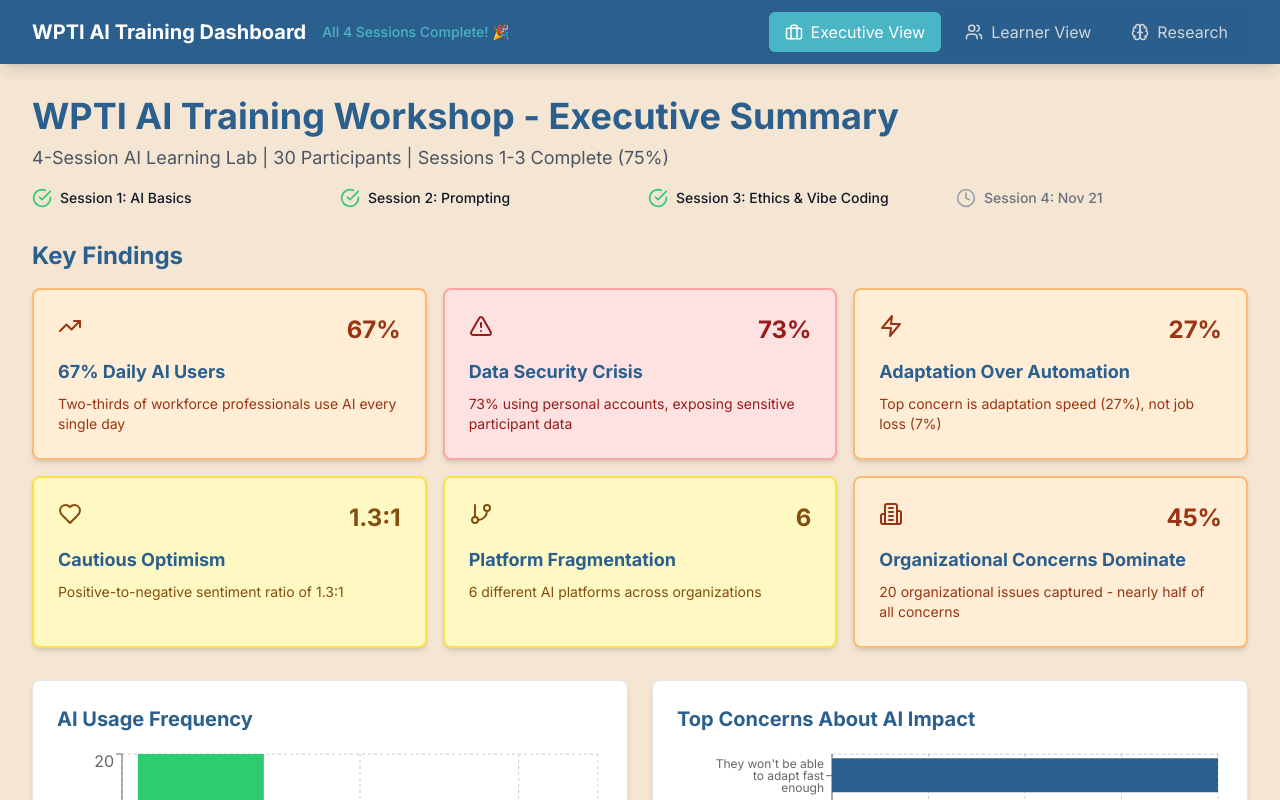
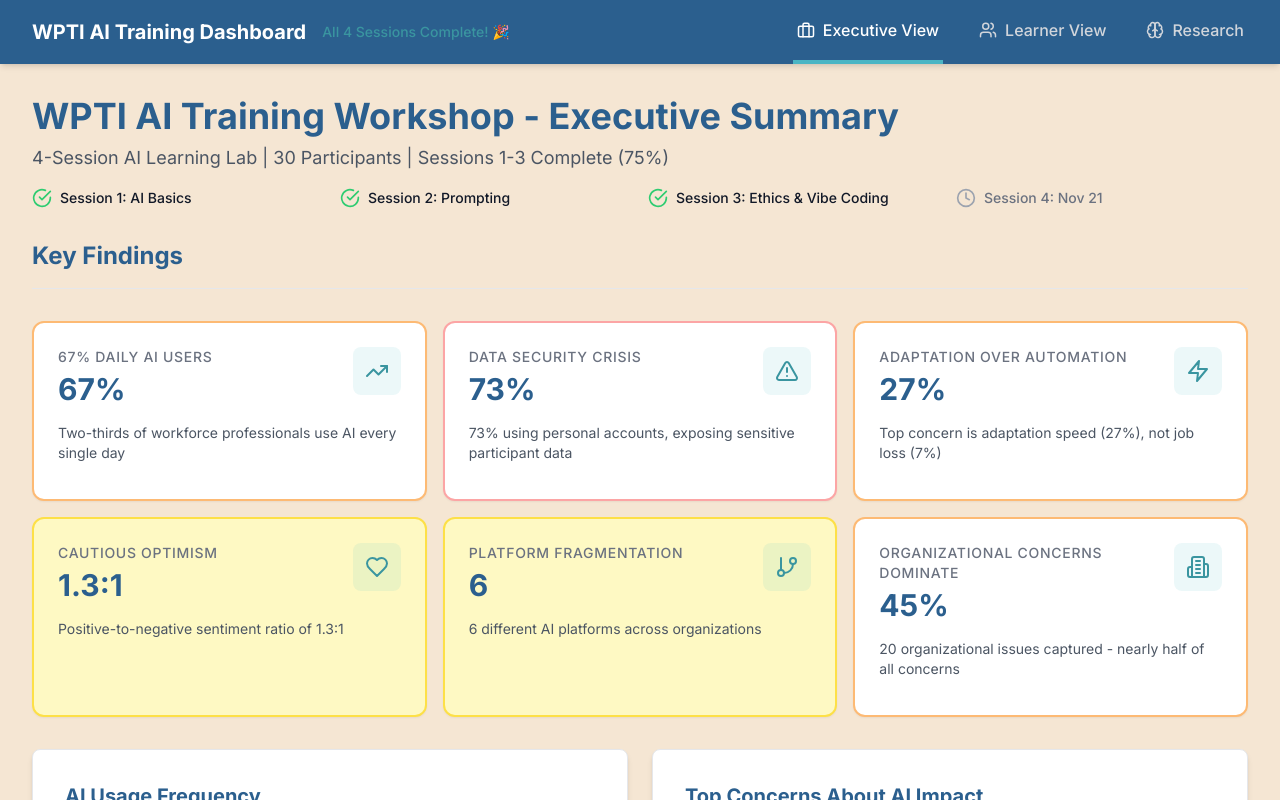
Before and after one commit to joshuamtm/wpti-ai-dashboard, a React (Vite) app: page / in a window 1280 px wide. Both pictures are taken after a click on the button "Executive View". Shown: the top 800 px of the page. Built offline with nearby package versions, Linux system fonts and the light colour scheme.

Commit message:
feat: implement UX/UI improvements

```diff
--- a/src/App.jsx
+++ b/src/App.jsx
@@ -6,59 +6,91 @@ import Session1Synopsis from './components/Session1Synopsis'
 import Session2Synopsis from './components/Session2Synopsis'
 import Session3Synopsis from './components/Session3Synopsis'
 import Session4Synopsis from './components/Session4Synopsis'
-import { Users, Briefcase, Brain } from 'lucide-react'
+import { Users, Briefcase, Brain, Menu, X } from 'lucide-react'
 
 function App() {
   const [activeView, setActiveView] = useState('learner')
+  const [isMobileMenuOpen, setIsMobileMenuOpen] = useState(false)
+
+  const navItems = [
+    { id: 'executive', label: 'Executive View', icon: Briefcase },
+    { id: 'learner', label: 'Learner View', icon: Users },
+    { id: 'research', label: 'Research', icon: Brain },
+  ]
+
+  const handleNavClick = (viewId) => {
+    setActiveView(viewId)
+    setIsMobileMenuOpen(false)
+  }
 
   return (
     <div className="min-h-screen bg-beige">
       {/* Navigation Toggle */}
-      <div className="bg-navy text-white shadow-lg sticky top-0 z-50">
+      <div className="bg-navy text-white shadow-md sticky top-0 z-50">
         <div className="max-w-7xl mx-auto px-4 sm:px-6 lg:px-8">
           <div className="flex items-center justify-between h-16">
             <div className="flex items-center space-x-4">
               <h1 className="text-xl font-bold text-white">WPTI AI Training Dashboard</h1>
-              <span className="text-turquoise text-sm font-medium">All 4 Sessions Complete! 🎉</span>
+              <span className="hidden md:inline text-turquoise-dark text-sm font-medium">All 4 Sessions Complete! 🎉</span>
             </div>
 
-            <div className="flex space-x-2 bg-navy/50 rounded-lg p-1">
+            {/* Desktop Navigation */}
+            <div className="hidden md:flex space-x-8 h-full">
+              {navItems.map((item) => {
+                const Icon = item.icon
+                const isActive = activeView === item.id
+                return (
+                  <button
+                    key={item.id}
+                    onClick={() => handleNavClick(item.id)}
+                    className={`flex items-center space-x-2 px-1 h-full border-b-4 transition-all ${isActive
+                        ? 'border-turquoise text-white'
+                        : 'border-transparent text-gray-300 hover:text-white hover:border-gray-500'
+                      }`}
+                  >
+                    <Icon size={18} />
+                    <span className="font-medium">{item.label}</span>
+                  </button>
+                )
+              })}
+            </div>
+
+            {/* Mobile Menu Button */}
+            <div className="md:hidden">
               <button
-                onClick={() => setActiveView('executive')}
-                className={`flex items-center space-x-2 px-4 py-2 rounded-md transition-all ${
-                  activeView === 'executive'
-                    ? 'bg-turquoise text-white'
-                    : 'text-gray-300 hover:text-white'
-                }`}
+                onClick={() => setIsMobileMenuOpen(!isMobileMenuOpen)}
+                className="text-gray-300 hover:text-white p-2"
               >
-                <Briefcase size={18} />
-                <span>Executive View</span>
-              </button>
-              <button
-                onClick={() => setActiveView('learner')}
-                className={`flex items-center space-x-2 px-4 py-2 rounded-md transition-all ${
-                  activeView === 'learner'
-                    ? 'bg-turquoise text-white'
-                    : 'text-gray-300 hover:text-white'
-                }`}
-              >
-                <Users size={18} />
-                <span>Learner View</span>
-              </button>
-              <button
-                onClick={() => setActiveView('research')}
-                className={`flex items-center space-x-2 px-4 py-2 rounded-md transition-all ${
-                  activeView === 'research'
-                    ? 'bg-turquoise text-white'
-                    : 'text-gray-300 hover:text-white'
-                }`}
-              >
-                <Brain size={18} />
-                <span>Research</span>
+                {isMobileMenuOpen ? <X size={24} /> : <Menu size={24} />}
               </button>
             </div>
           </div>
         </div>
+
+        {/* Mobile Navigation Menu */}
+        {isMobileMenuOpen && (
+          <div className="md:hidden bg-navy border-t border-gray-700">
+            <div className="px-2 pt-2 pb-3 space-y-1 sm:px-3">
+              {navItems.map((item) => {
+                const Icon = item.icon
+                const isActive = activeView === item.id
+                return (
+                  <button
+                    key={item.id}
+                    onClick={() => handleNavClick(item.id)}
+                    className={`flex items-center space-x-3 w-full px-3 py-3 rounded-md text-base font-medium ${isActive
+                        ? 'bg-turquoise text-white'
+                        : 'text-gray-300 hover:bg-navy-dark hover:text-white'
+                      }`}
+                  >
+                    <Icon size={20} />
+                    <span>{item.label}</span>
+                  </button>
+                )
+              })}
+            </div>
+          </div>
+        )}
       </div>
 
       {/* Dashboard Content */}
--- a/src/components/ExecutiveDashboard.jsx
+++ b/src/components/ExecutiveDashboard.jsx
@@ -8,6 +8,8 @@ import {
   TrendingUp, AlertTriangle, Users, Shield, Target,
   CheckCircle, Clock, Zap, Heart, GitBranch, Building2
 } from 'lucide-react'
+import MetricCard from './MetricCard'
+import SectionHeader from './SectionHeader'
 import {
   workshopMetrics,
   aiUsageFrequency,
@@ -71,22 +73,20 @@ const ExecutiveDashboard = () => {
 
       {/* Key Findings Grid */}
       <div className="mb-8">
-        <h2 className="text-2xl font-bold text-navy mb-4">Key Findings</h2>
+        <SectionHeader title="Key Findings" />
         <div className="grid grid-cols-1 md:grid-cols-2 lg:grid-cols-3 gap-4">
           {keyFindings.map((finding) => {
             const Icon = getIconComponent(finding.icon)
             return (
-              <div
+              <MetricCard
                 key={finding.id}
-                className={`card border-2 ${getImpactColor(finding.impact)} hover:shadow-xl transition-all`}
-              >
-                <div className="flex items-start justify-between mb-3">
-                  <Icon size={24} className="text-current" />
-                  <span className="text-2xl font-bold">{finding.metric}</span>
-                </div>
-                <h3 className="text-lg font-bold mb-2">{finding.title}</h3>
-                <p className="text-sm">{finding.description}</p>
-              </div>
+                title={finding.title}
+                value={finding.metric}
+                icon={Icon}
+                color="white"
+                description={finding.description}
+                className={`border-2 ${getImpactColor(finding.impact)} hover:shadow-xl transition-all`}
+              />
             )
           })}
         </div>
@@ -207,7 +207,7 @@ const ExecutiveDashboard = () => {
 
       {/* Kirkpatrick Evaluation */}
       <div className="mb-8">
-        <h2 className="text-2xl font-bold text-navy mb-4">Kirkpatrick Training Evaluation</h2>
+        <SectionHeader title="Kirkpatrick Training Evaluation" />
         <div className="card">
           <div className="grid grid-cols-1 md:grid-cols-2 lg:grid-cols-4 gap-6">
             {kirkpatrickScores.map((level, index) => (
@@ -253,7 +253,7 @@ const ExecutiveDashboard = () => {
 
       {/* Theme Distribution */}
       <div className="mb-8">
-        <h2 className="text-2xl font-bold text-navy mb-4">Stakeholder Concern Distribution</h2>
+        <SectionHeader title="Stakeholder Concern Distribution" />
         <div className="card">
           <ResponsiveContainer width="100%" height={300}>
             <BarChart data={themeDistribution}>
@@ -272,13 +272,12 @@ const ExecutiveDashboard = () => {
 
       {/* Recommendations */}
       <div className="mb-8">
-        <h2 className="text-2xl font-bold text-navy mb-4">Action Plan & Recommendations</h2>
+        <SectionHeader title="Action Plan & Recommendations" />
         <div className="grid grid-cols-1 lg:grid-cols-2 gap-6">
           {recommendations.map((rec, index) => (
             <div
               key={index}
-              className={`card border-l-4 ${
-                rec.priority === 'URGENT'
+              className={`card border-l-4 ${rec.priority === 'URGENT'
                 ? 'border-red-500'
                 : rec.priority === 'HIGH'
                   ? 'border-orange-500'
@@ -289,8 +288,7 @@ const ExecutiveDashboard = () => {
             >
               <div className="flex items-center justify-between mb-3">
                 <span
-                  className={`px-3 py-1 rounded-full text-xs font-bold ${
-                    rec.priority === 'URGENT'
+                  className={`px-3 py-1 rounded-full text-xs font-bold ${rec.priority === 'URGENT'
                     ? 'bg-red-100 text-red-800'
                     : rec.priority === 'HIGH'
                       ? 'bg-orange-100 text-orange-800'
--- a/src/components/LearnerDashboard.jsx
+++ b/src/components/LearnerDashboard.jsx
@@ -4,6 +4,7 @@ import {
   Users, MessageSquare, Download, ExternalLink, Shield,
   TrendingUp, Zap, Heart, Brain, Rocket, AlertCircle, Clock, FileText
 } from 'lucide-react'
+import SectionHeader from './SectionHeader'
 
 const LearnerDashboard = ({ setActiveView }) => {
   const [activeSession, setActiveSession] = useState(1)
@@ -297,7 +298,7 @@ const LearnerDashboard = ({ setActiveView }) => {
 
       {/* Learning Objectives */}
       <div className="mb-8">
-        <h2 className="text-2xl font-bold text-navy mb-4">Your Learning Objectives</h2>
+        <SectionHeader title="Your Learning Objectives" />
         <div className="grid grid-cols-1 md:grid-cols-2 lg:grid-cols-4 gap-4">
           {learningObjectives.map((obj, index) => {
             const Icon = obj.icon
@@ -321,14 +322,13 @@ const LearnerDashboard = ({ setActiveView }) => {
 
       {/* Session Navigation */}
       <div className="mb-8">
-        <h2 className="text-2xl font-bold text-navy mb-4">Sessions</h2>
+        <SectionHeader title="Sessions" />
         <div className="grid grid-cols-1 md:grid-cols-2 lg:grid-cols-4 gap-4 mb-6">
           {sessions.map((session) => (
             <button
               key={session.number}
               onClick={() => setActiveSession(session.number)}
-              className={`card text-left transition-all ${
-                activeSession === session.number
+              className={`card text-left transition-all ${activeSession === session.number
                 ? 'border-2 border-turquoise bg-turquoise/5'
                 : 'hover:border-turquoise/50'
                 }`}
@@ -343,8 +343,7 @@ const LearnerDashboard = ({ setActiveView }) => {
               </div>
               <h3 className="font-bold text-sm mb-1">{session.title}</h3>
               <p className="text-xs text-gray-600">{session.date}</p>
-              <span className={`inline-block mt-2 px-2 py-1 rounded text-xs font-medium ${
-                session.status === 'completed'
+              <span className={`inline-block mt-2 px-2 py-1 rounded text-xs font-medium ${session.status === 'completed'
                 ? 'bg-green-100 text-green-800'
                 : 'bg-gray-100 text-gray-600'
                 }`}>
@@ -361,8 +360,7 @@ const LearnerDashboard = ({ setActiveView }) => {
               <h3 className="text-2xl font-bold text-navy">Session {selectedSession.number}</h3>
               <p className="text-gray-600">{selectedSession.title}</p>
             </div>
-            <span className={`px-4 py-2 rounded-lg font-semibold ${
-              selectedSession.status === 'completed'
+            <span className={`px-4 py-2 rounded-lg font-semibold ${selectedSession.status === 'completed'
               ? 'bg-green-100 text-green-800'
               : 'bg-blue-100 text-blue-800'
               }`}>
@@ -425,10 +423,14 @@ const LearnerDashboard = ({ setActiveView }) => {
 
       {/* Community Insights */}
       <div className="mb-8">
-        <h2 className="text-2xl font-bold text-navy mb-4 flex items-center">
+        <SectionHeader
+          title={
+            <span className="flex items-center">
               <MessageSquare className="mr-2 text-turquoise" size={28} />
               Community Insights
-        </h2>
+            </span>
+          }
+        />
         <div className="grid grid-cols-1 md:grid-cols-3 gap-4">
           {communityInsights.map((insight, index) => (
             <div key={index} className="card hover:shadow-lg transition-all">
@@ -455,7 +457,7 @@ const LearnerDashboard = ({ setActiveView }) => {
 
       {/* Quick Resources */}
       <div className="mb-8">
-        <h2 className="text-2xl font-bold text-navy mb-4">Quick Resources</h2>
+        <SectionHeader title="Quick Resources" />
         <div className="grid grid-cols-1 lg:grid-cols-2 gap-6">
           {quickResources.map((category, index) => (
             <div key={index} className="card">
--- /dev/null
+++ b/src/components/MetricCard.jsx
@@ -0,0 +1,55 @@
+import React from 'react';
+import { ArrowUpRight, ArrowDownRight, Minus } from 'lucide-react';
+
+const MetricCard = ({ title, value, trend, trendLabel, icon: Icon, color = 'navy', description, className = '' }) => {
+    const getTrendColor = (trend) => {
+        if (trend === 'up') return 'text-success';
+        if (trend === 'down') return 'text-danger';
+        return 'text-gray-500';
+    };
+
+    const getTrendIcon = (trend) => {
+        if (trend === 'up') return <ArrowUpRight size={16} />;
+        if (trend === 'down') return <ArrowDownRight size={16} />;
+        return <Minus size={16} />;
+    };
+
+    const colorClasses = {
+        navy: 'bg-navy text-white',
+        turquoise: 'bg-turquoise text-white',
+        warmYellow: 'bg-warmYellow text-navy',
+        white: 'bg-white text-navy border border-gray-200'
+    };
+
+    return (
+        <div className={`metric-card p-6 rounded-xl shadow-sm ${colorClasses[color] || ''} ${className}`}>
+            <div className="flex justify-between items-start mb-4">
+                <div>
+                    <p className="text-sm font-medium text-gray-500 uppercase tracking-wider">{title}</p>
+                    <h3 className="text-3xl font-bold text-navy mt-1">{value}</h3>
+                </div>
+                {Icon && (
+                    <div className={`p-3 rounded-lg ${color === 'navy' ? 'bg-navy/10 text-navy' : 'bg-turquoise/10 text-turquoise-dark'}`}>
+                        <Icon size={24} />
+                    </div>
+                )}
+            </div>
+
+            {description && (
+                <p className="text-sm text-gray-600 mb-3">{description}</p>
+            )}
+
+            {trend && (
+                <div className="flex items-center mt-2">
+                    <span className={`flex items-center font-medium ${getTrendColor(trend)}`}>
+                        {getTrendIcon(trend)}
+                        <span className="ml-1">{trendLabel}</span>
+                    </span>
+                    <span className="text-gray-400 text-sm ml-2">vs last session</span>
+                </div>
+            )}
+        </div>
+    );
+};
+
+export default MetricCard;
--- /dev/null
+++ b/src/components/SectionHeader.jsx
@@ -0,0 +1,12 @@
+import React from 'react';
+
+const SectionHeader = ({ title, subtitle }) => {
+    return (
+        <div className="mb-8 border-b border-gray-200 pb-4">
+            <h2 className="text-2xl font-bold text-navy">{title}</h2>
+            {subtitle && <p className="text-gray-600 mt-1">{subtitle}</p>}
+        </div>
+    );
+};
+
+export default SectionHeader;
--- a/src/index.css
+++ b/src/index.css
@@ -14,11 +14,19 @@
 
 @layer components {
   .card {
-    @apply bg-white rounded-lg shadow-md p-6 border border-gray-200;
+    @apply bg-white rounded-lg shadow-md p-8 border border-gray-200;
   }
 
   .metric-card {
     @apply card hover:shadow-lg transition-shadow duration-200;
+  }
+
+  .font-semibold {
+    font-weight: 600;
+  }
+
+  .font-medium {
+    font-weight: 500;
   }
 
   .btn-primary {
--- a/tailwind.config.js
+++ b/tailwind.config.js
@@ -10,6 +10,7 @@ export default {
         // MTM Brand Colors
         navy: '#2B5F8E',        // Primary brand color
         turquoise: '#4AB5C4',   // Accent color (the "O" in moment)
+        'turquoise-dark': '#3A95A0', // Accessible text color
         warmYellow: '#F5D574',  // Complementary accent
         beige: '#F5E6D3',       // Background/neutral
 
```
Lines whose indentation alone changed are shown as unchanged.
